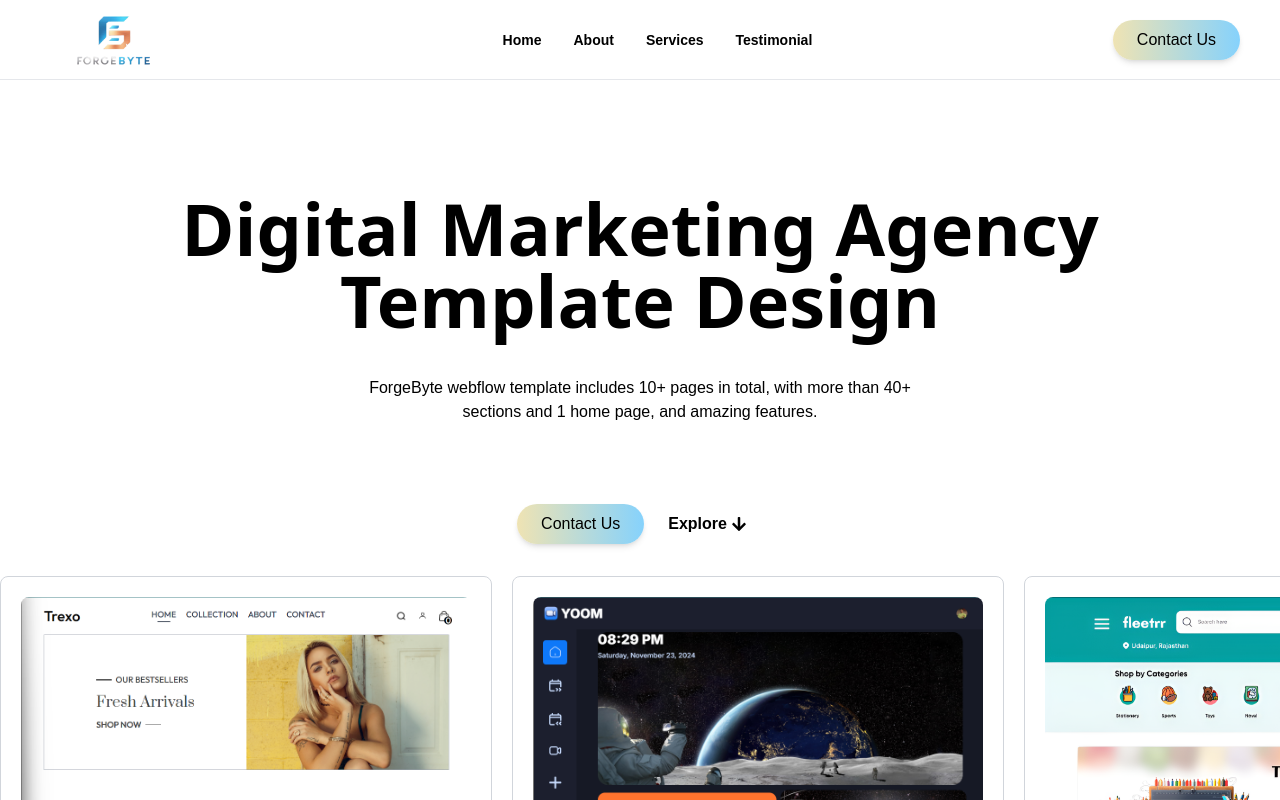
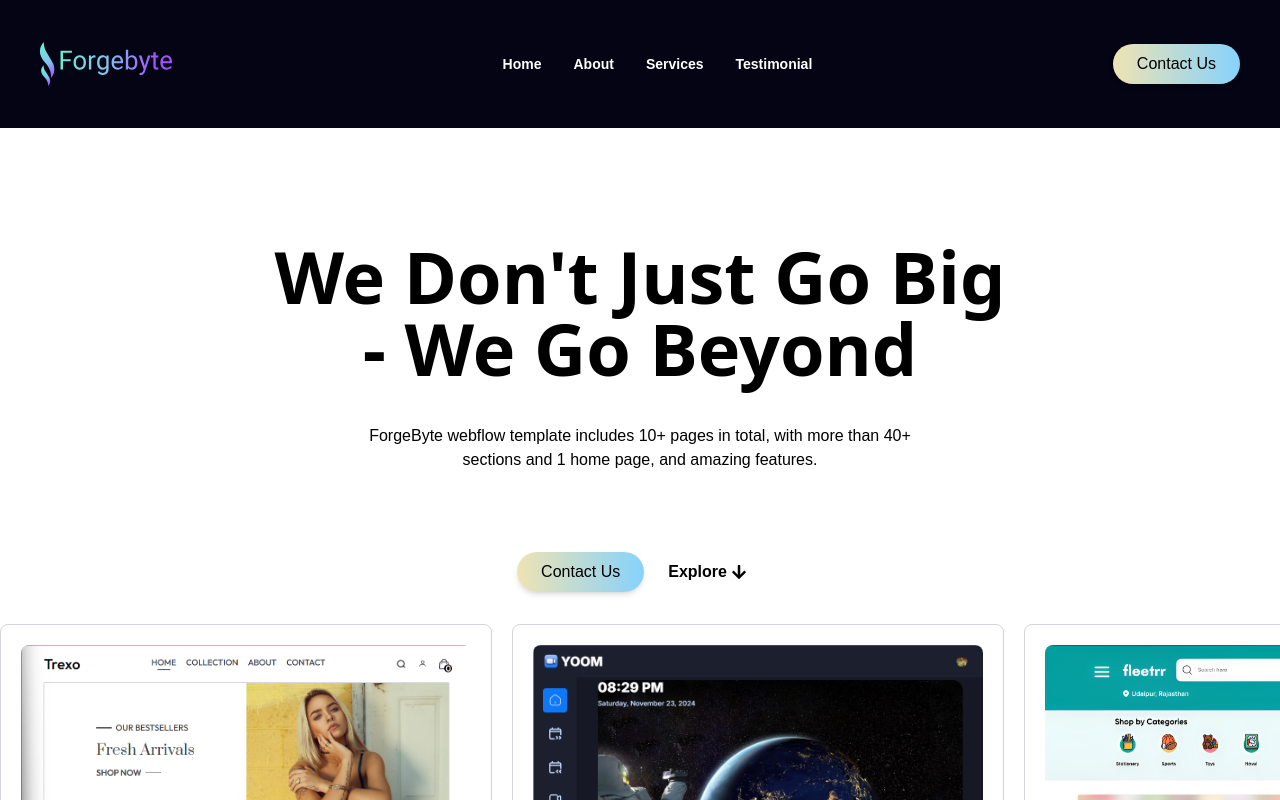
Before and after one commit to THEPIYUSHBHATT/forgebyte-2, a Next.js app: page / in a window 1280 px wide. Shown: the top 800 px of the page. Built offline with nearby package versions, Linux system fonts and the light colour scheme.

Commit message:
updated header

```diff
--- a/app/page.js
+++ b/app/page.js
@@ -39,8 +39,8 @@ export default function Home() {
         <div className="my-8 px-4 md:my-16 md:px-8">
           {/* Heading */}
           <h1 className="text-black text-3xl md:text-5xl lg:text-7xl font-bold mb-6 md:mb-10 font-sans leading-tight">
-            Digital Marketing Agency <br className="hidden md:block" />
-            Template Design
+            We Don't Just Go Big <br className="hidden md:block" />
+            - We Go Beyond
           </h1>
 
           {/* Description */}
--- a/components/Header.jsx
+++ b/components/Header.jsx
@@ -9,23 +9,23 @@ import { AiOutlineMenu, AiOutlineClose } from "react-icons/ai"; // Import icons
 
 const Header = () => {
   const [isMenuOpen, setIsMenuOpen] = useState(false);
-  const [path, setPath] = useState('')
-  useEffect(() => {
-    if (typeof window !== 'undefined') {
-      setPath(window.location.pathname)
-    }
-  }, [])
+  // const [path, setPath] = useState('')
+  // useEffect(() => {
+  //   if (typeof window !== 'undefined') {
+  //     setPath(window.location.pathname)
+  //   }
+  // }, [])
 
   return (
-    <nav className={`flex items-center justify-between px-4 md:px-10 h-20 w-full ${path === '/' ? 'text-black border-b-[1px]':'bg-hero-section text-white'}`}>
+    <nav className="flex items-center justify-between px-4 md:px-10 h-32 w-full text-white bg-[#050414] ">
       {/* Logo */}
       <div className="flex items-center">
         <Image
-          src="/assets/logo.png"
+          src="/assets/Group 4.svg"
           alt="ForgeByte Logo"
           height={80}
           width={150}
-          className="h-auto mr-3"
+          className="h-auto mr-3 bg-[#050414]"
         />
       </div>
 
@@ -63,7 +63,7 @@ const Header = () => {
 
       {/* Mobile Menu */}
       {isMenuOpen && (
-        <div className="absolute top-20 left-0 w-full bg-[#fff] text-black shadow-lg md:hidden">
+        <div className="absolute top-20 left-0 w-full bg-[#050414] text-white shadow-lg md:hidden">
           <ul className="flex flex-col items-center space-y-4 py-6 text-sm font-medium">
             <li>
               <Link href="#home" onClick={() => setIsMenuOpen(false)}>
```
Also changed, not shown: public/assets/Group 4.svg (added), public/assets/logo1.svg (added).
